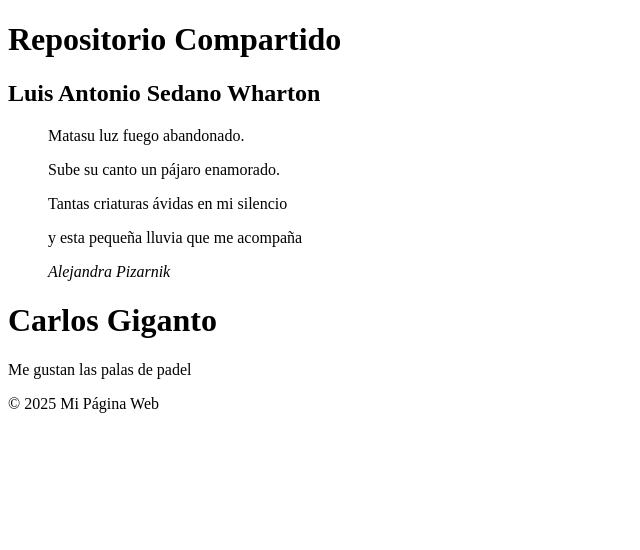
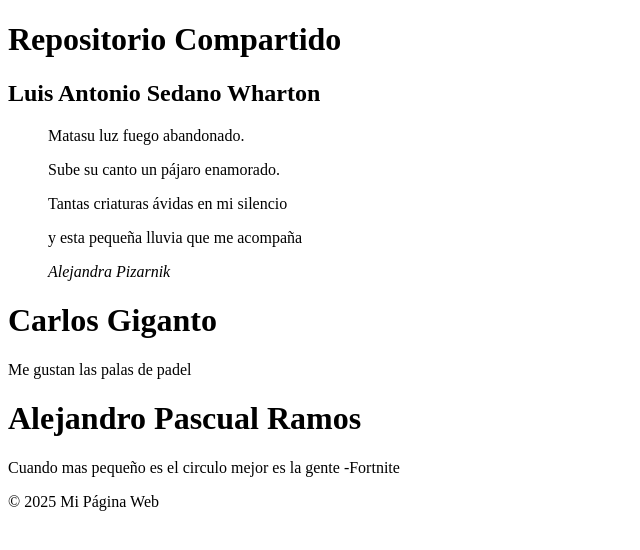
Before and after one commit to SedanoDev/RepositorioCompartido, a plain HTML site: page index.html in a window 1280 px wide. Shown: the whole page, without its empty margins (0-640 px from the left). Drawn offline with Linux system fonts and the light colour scheme.

Commit message:
AlejandroPR05

```diff
--- a/index.html
+++ b/index.html
@@ -18,7 +18,8 @@
 	</blockquote>
 	<h1>Carlos Giganto</h1>
 	<p>Me gustan las palas de padel</p>
-
+	<h1>Alejandro Pascual Ramos</h1>
+	<p>Cuando mas pequeño es el circulo mejor es la gente -Fortnite</p>
     </div>
 
     <footer>
```
